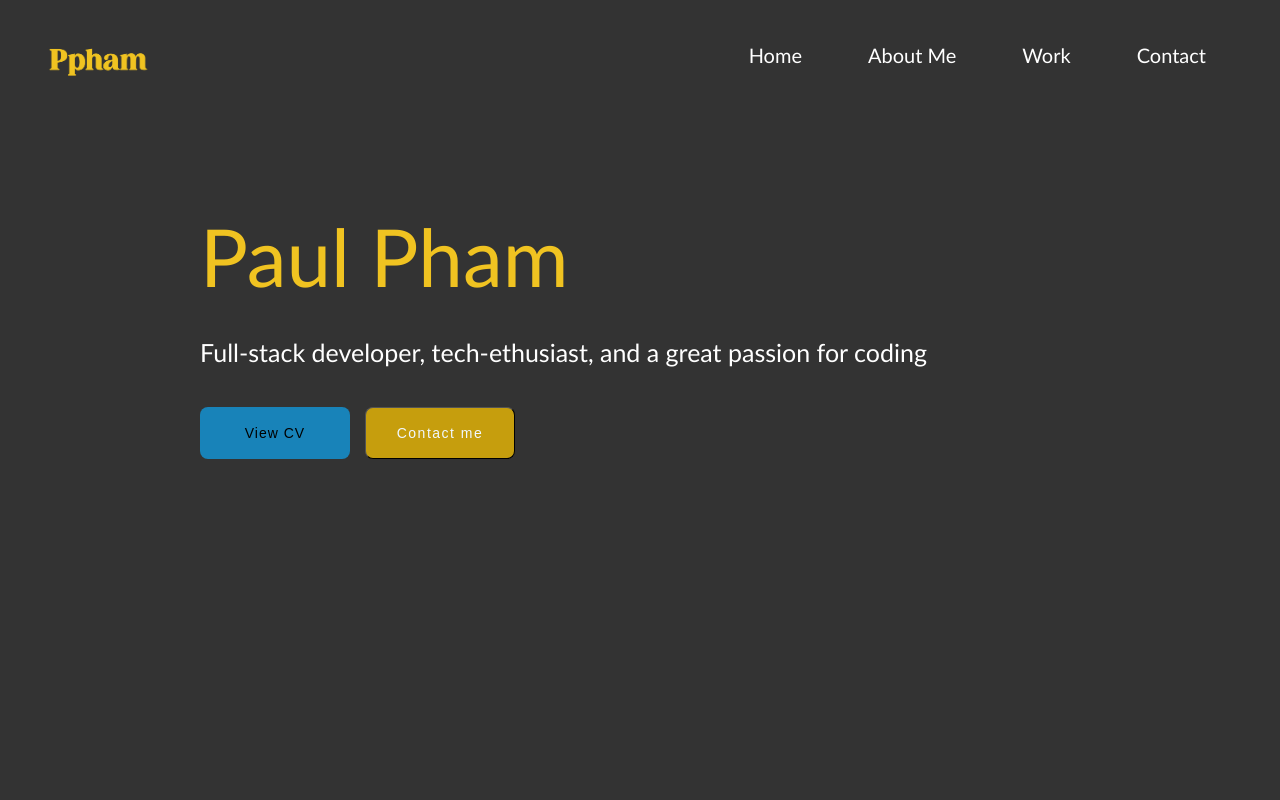
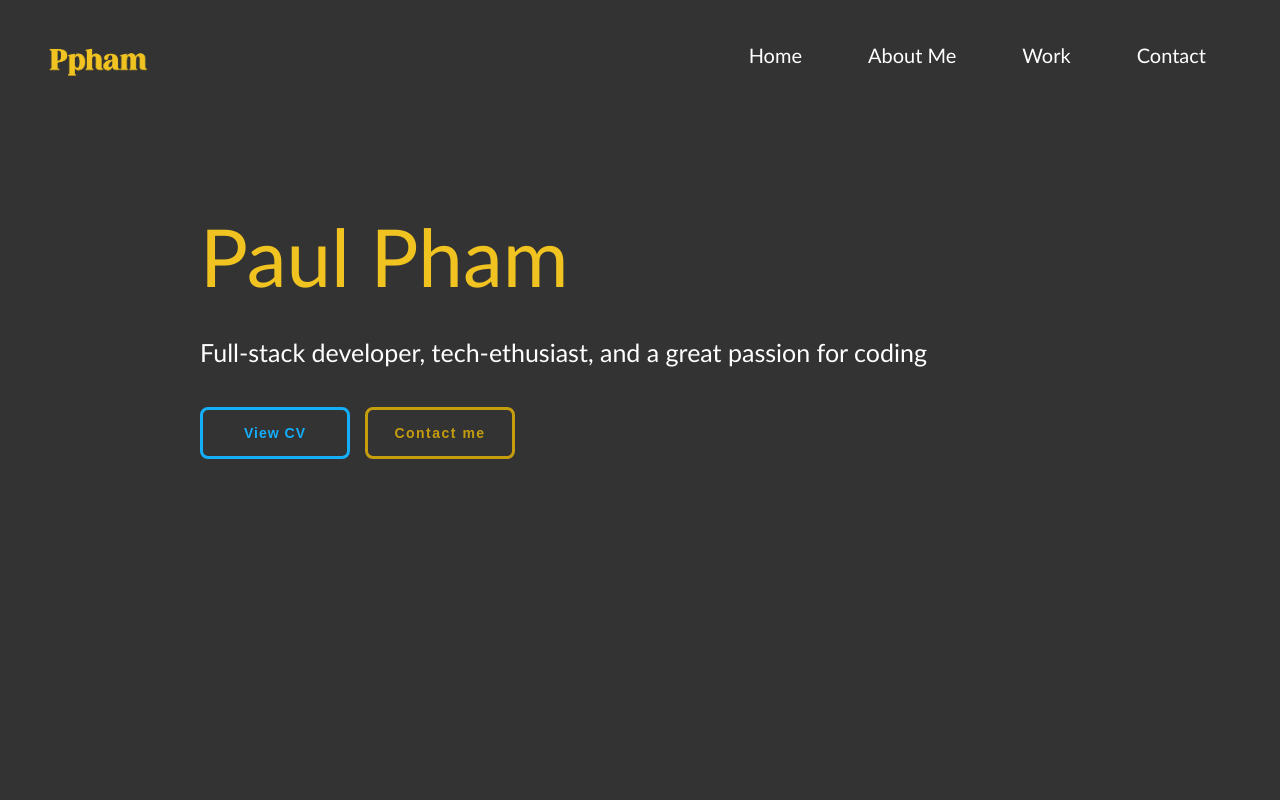
Before and after one commit to PaulP1406/Personal-web, a React (Create React App) app in the folder my-website/: page / in a window 1280 px wide. Shown: the top 800 px of the page. Built offline with nearby package versions, Linux system fonts and the light colour scheme.

Commit message:
Fixed the buttons

```diff
--- a/my-website/src/index.css
+++ b/my-website/src/index.css
@@ -177,8 +177,9 @@ nav a:hover {
   width:150px;
   width:150px;
   height: 52px;
-  background-color:rgb(24, 131, 185);
-  border: transparent;
+  background-color: transparent;
+  border: 3px solid;
+  border-color: rgb(20, 174, 251);
   border-radius: 8px;
   cursor: pointer;
 }
@@ -188,7 +189,8 @@ nav a:hover {
   letter-spacing: 1px;;
   font-family: 'Rubik', sans-serif;
   font-size: 14px;
-  color:rgb(0, 0, 0);
+  color: rgb(20, 174, 251);
+  font-weight: bold;
 }
 
 .button-b {
@@ -196,8 +198,9 @@ nav a:hover {
   height: 52px;
   margin-left: 15px;
   border-radius: 8px;
-  background: #c69e0d;
-  border-width: 0.5px;
+  background: transparent;
+  border: 3px solid;
+  border-color: #c69e0d;
   cursor: pointer;
 }
 
@@ -206,5 +209,6 @@ nav a:hover {
   letter-spacing: 1.5px;
   font-family: "Rubik",sans-serif;
   font-size: 14px;
-  color:aliceblue;
+  color:#c69e0d;
+  font-weight: bold;
 }
```
